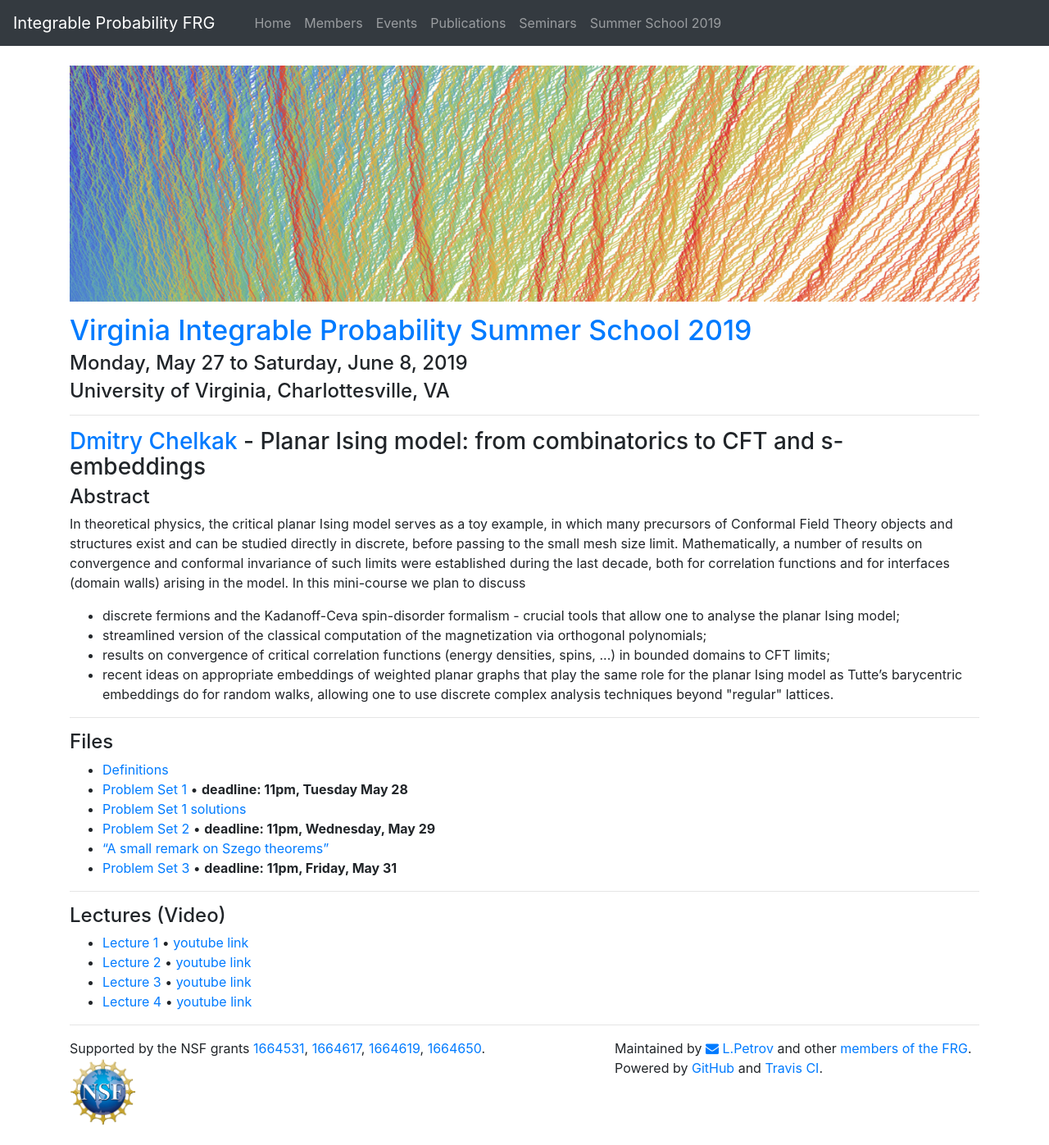
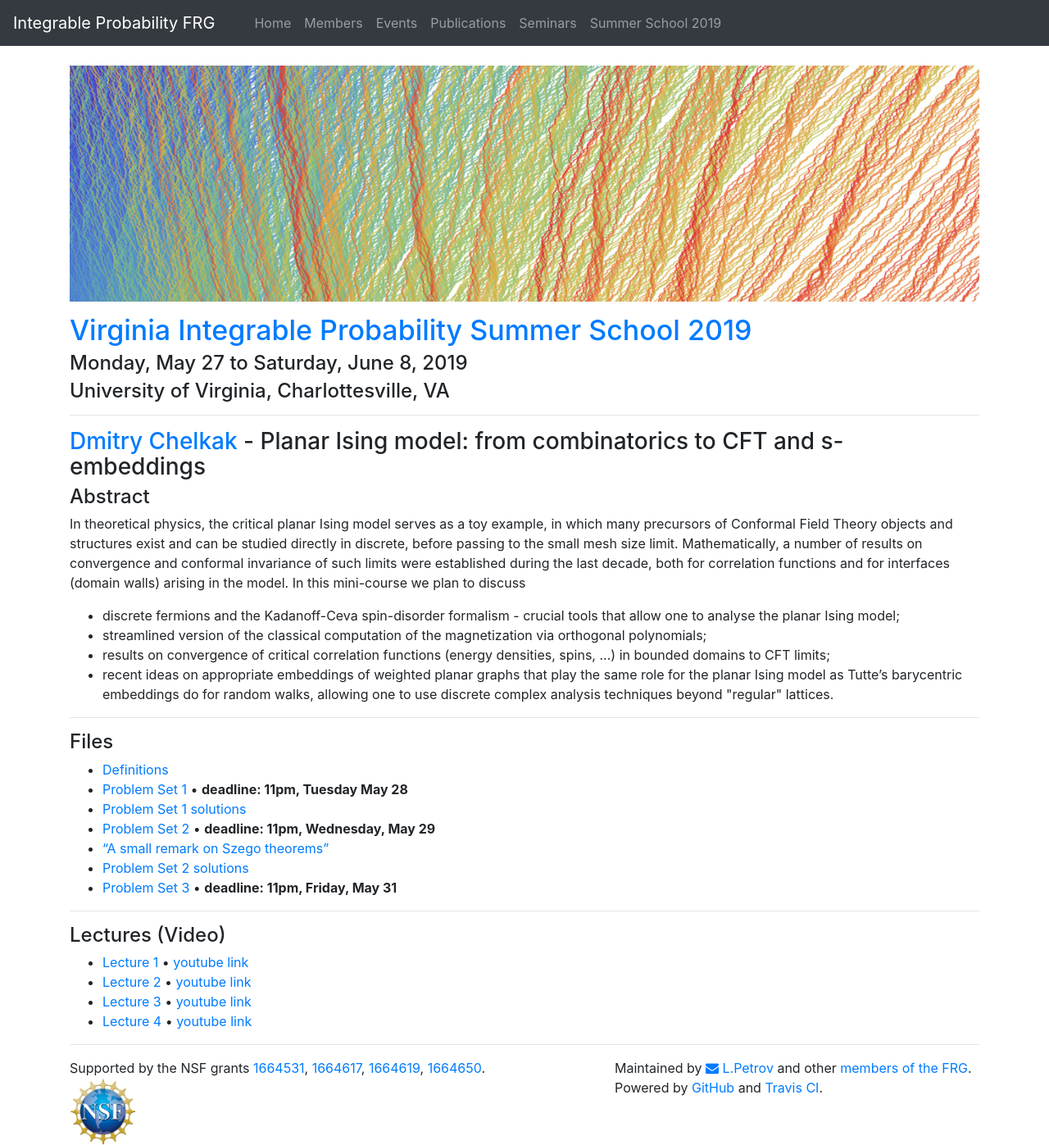
Before and after one commit to int-prob/int-prob-code, a Jekyll site: the page built from vipss2019/chelkak.md, in a window 1280 px wide. Shown: the whole page at 82% size. Built offline with Jekyll 4.4.1, drawn with Linux system fonts in a browser that asks for light colours; nearby versions of some CDN libraries; before the commit the page ends 1373 px from its top, so only the background shows below that.

Commit message:
update chelkak.md at Fri May 31 21:14:40 EDT 2019

```diff
--- a/vipss2019/chelkak.md
+++ b/vipss2019/chelkak.md
@@ -35,7 +35,8 @@ In theoretical physics, the critical planar Ising model serves as a toy example,
 - [Problem Set 1]({{site.url}}/vipss2019/chelkak/IsingVirginia_TA1.pdf) &bull; **deadline: 11pm, Tuesday May 28**
 - [Problem Set 1 solutions]({{site.url}}/vipss2019/chelkak/solutionTA1.pdf)
 - [Problem Set 2]({{site.url}}/vipss2019/chelkak/IsingVirginia_TA2.pdf) &bull; **deadline: 11pm, Wednesday, May 29**
-- ["A small remark on Szego theorems"]({{site.url}}/vipss2019/chelkak/remark_on_OPUS.pdf)
+- ["A small remark on Szego theorems"]({{site.url}}/vipss2019/chelkak/remark_on_OPUC.pdf)
+- [Problem Set 2 solutions]({{site.url}}/vipss2019/chelkak/solutions_TA2.pdf)
 - [Problem Set 3]({{site.url}}/vipss2019/chelkak/IsingVirginia_TA3.pdf) &bull; **deadline: 11pm, Friday, May 31**
 
 
```
